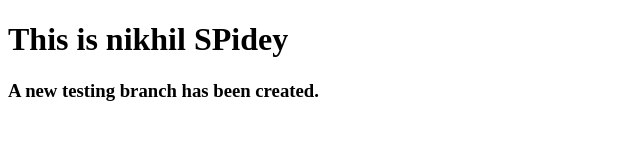
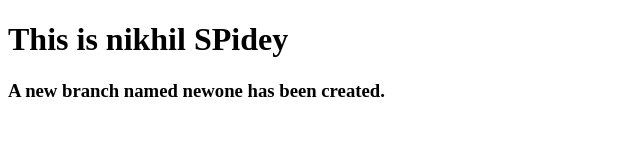
Before and after one commit to sakaraynikhil/sakaraynikhil12.github.io, a plain HTML site: page one.html in a window 1280 px wide. Shown: the whole page, without its empty margins (0-640 px from the left). Drawn offline with Linux system fonts and the light colour scheme.

Commit message:
a file from newone branch has been committed.

```diff
--- a/one.html
+++ b/one.html
@@ -7,6 +7,6 @@
 </head>
 <body>
     <h1>This is nikhil SPidey</h1>
-    <h3>A new testing branch has been created.</h3>
+    <h3>A new branch named newone has been created.</h3>
 </body>
 </html>
```
